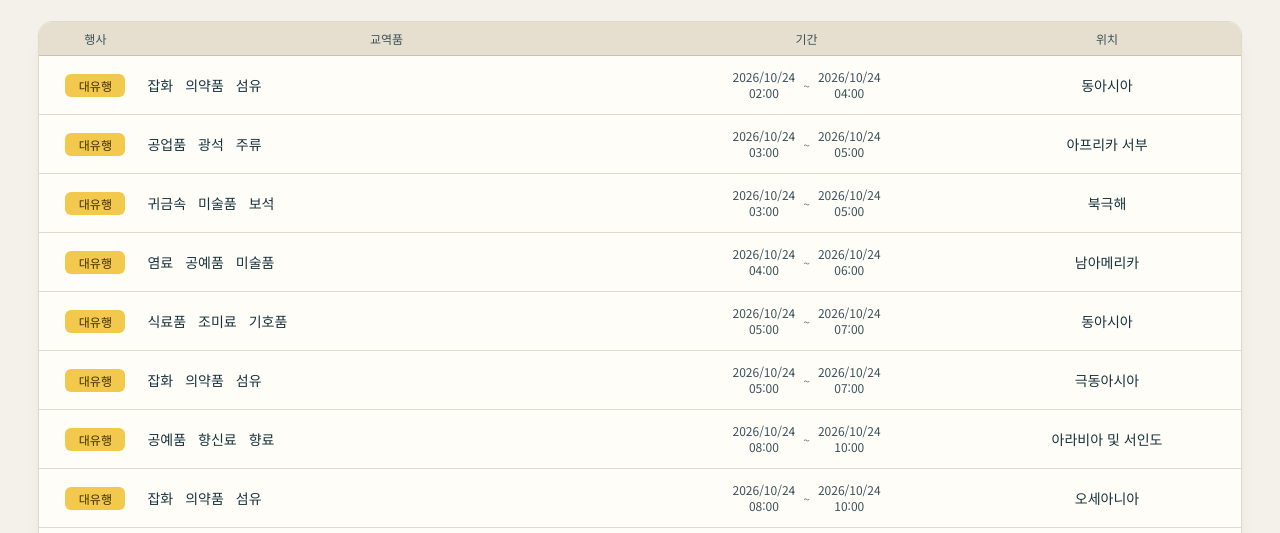
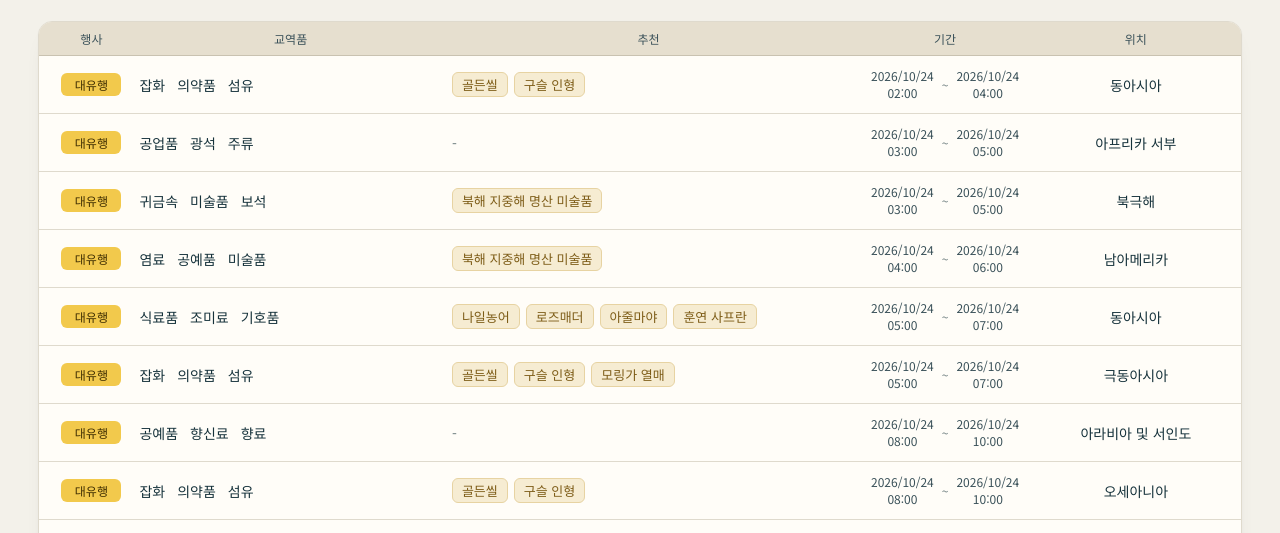
Before and after one commit to JiwonXD/uwoplanner, a website with bundled scripts: page web/schedule.html in a window 1280 px wide. Shown: the part 250-783 px from the top of the page. Built offline with nearby package versions, Linux system fonts and the light colour scheme.

Commit message:
Show recommended goods as a column in the schedule table
What to sell is the site's main value over the in-game window, so the
recommendation list is visible on every row instead of behind a click.
Also drop middle dots from recommended goods names and places.

```diff
--- a/web/schedule-data.js
+++ b/web/schedule-data.js
@@ -53,7 +53,7 @@ export const CATEGORIES = ['식료품', '조미료', '주류', '가축', '기호
 // their own entry. 부양: per category, most recommended first. `where` narrows where to buy or sell; `note`
 // carries the guide's caveat. These are suggestions, not prices; markets change.
 const g = (name, where, note) => ({name, ...(where ? {where} : {}), ...(note ? {note} : {})});
-const ART = g('북·지중해 명산 미술품'), CHAIDANRUK = g('차이단륵');
+const ART = g('북해 지중해 명산 미술품'), CHAIDANRUK = g('차이단륵');
 export const RECOMMEND = {
   pandemic: {
     전염병: {
@@ -109,16 +109,16 @@ export const RECOMMEND = {
       '*': [ART],
       오세아니아: [g('네베르스로이드'), ART], '오세아니아 동부': [g('네베르스로이드'), ART],
       극동아시아: [g('과라나', '조선 영지'), ART], 남아시아: [ART, CHAIDANRUK], 태평양: [ART, CHAIDANRUK],
-      동지중해: [g('목피화', '오스만 영지')], '서지중해 및 대서양': [g('목피화'), g('명·일본 명산 미술품', '이탈리아 반도')],
-      북해: [g('목피화', '상트페테르부르크'), g('명·일본 명산 미술품')], '아메리카 동부': [g('목피화', '카리브 중앙')],
+      동지중해: [g('목피화', '오스만 영지')], '서지중해 및 대서양': [g('목피화'), g('명 일본 명산 미술품', '이탈리아 반도')],
+      북해: [g('목피화', '상트페테르부르크'), g('명 일본 명산 미술품')], '아메리카 동부': [g('목피화', '카리브 중앙')],
       '동인도 및 인도차이나': [ART, g('별이 빛나는 지도', '동인도')],
     },
     호황: {
       '*': [ART],
       남아시아: [ART, CHAIDANRUK], 태평양: [ART, CHAIDANRUK], 오세아니아: [ART, CHAIDANRUK], 동아시아: [ART, CHAIDANRUK],
       동지중해: [g('목피화', '오스만 영지')], '아메리카 동부': [g('목피화', '카리브 중앙')],
-      북해: [g('목피화'), g('흑요석', '베르겐 동쪽 항구', '주조 생산'), g('카우리 수지'), g('명·일본 명산 미술품')],
-      '서지중해 및 대서양': [g('명·일본 명산 미술품', '이탈리아·이베리아 반도')],
+      북해: [g('목피화'), g('흑요석', '베르겐 동쪽 항구', '주조 생산'), g('카우리 수지'), g('명 일본 명산 미술품')],
+      '서지중해 및 대서양': [g('명 일본 명산 미술품', '이탈리아, 이베리아 반도')],
       '아라비아 및 서인도': [g('별이 빛나는 지도', '서인도'), ART],
     },
     개발: {
@@ -131,7 +131,7 @@ export const RECOMMEND = {
     사치: {
       북해: [g('육두구 상자', '', '선호 우대 항구 확인')], 남아시아: [g('육두구 상자', '자카르타')],
       오세아니아: [g('네베르스로이드'), CHAIDANRUK], '오세아니아 동부': [g('네베르스로이드')], 동지중해: [g('왐품')],
-      동아시아: [g('북·지중해 명산 미술품', '명나라 영지')], 남아메리카: [g('향신료 주머니', '', '규슈의 마을')],
+      동아시아: [g('북해 지중해 명산 미술품', '명나라 영지')], 남아메리카: [g('향신료 주머니', '', '규슈의 마을')],
       '아프리카 남부': [g('귀족의 장미 향수')],
     },
   },
@@ -139,7 +139,7 @@ export const RECOMMEND = {
     식료품: [g('사고'), g('카마스'), g('옥파', '아카풀코, 오론')],
     미술품: [g('목피화'), ART, CHAIDANRUK, g('스테인드글라스'), g('태피스트리'), g('별이 빛나는 지도', '인도 서해안'),
       g('팔레파이', '영국 항구'), g('패각 세공품')],
-    귀금속: [g('은괴'), g('상급 은')], 직물: [g('비쿠냐 직물', '지중해·흑해'), g('모카신', '동남아시아'), g('독수리 깃털')],
+    귀금속: [g('은괴'), g('상급 은')], 직물: [g('비쿠냐 직물', '지중해, 흑해'), g('모카신', '동남아시아'), g('독수리 깃털')],
     조미료: [g('훈연 사프란'), g('리하쿠루')], 향신료: [g('육두구 상자'), g('정제된 카스카릴라'), g('향신료 주머니')],
     잡화: [g('파이프')], 무기류: [g('야쿠트 칼')], 공업품: [g('운철', '', '주조 생산'), g('카우리')],
     보석: [g('흑요석', '', '주조 생산'), g('카우리 수지'), g('수정 세공')], 가축: [g('기니피그')],
--- a/web/schedule.js
+++ b/web/schedule.js
@@ -3,7 +3,6 @@ import {pandemicEvents, gameMonth, parseBoosts, recommendBoost, kstDate, kstCloc
 const $ = s => document.querySelector(s);
 const escape = s => String(s ?? '').replace(/[&<>"']/g, c => ({'&': '&amp;', '<': '&lt;', '>': '&gt;', '"': '&quot;', "'": '&#39;'}[c]));
 const BOOST_KEY = 'uwo-boosts';
-const opened = new Set(); // rows whose recommendations are expanded
 
 // ---- stored 부양 entries (per browser) ----
 function loadBoosts() {
@@ -21,32 +20,28 @@ function saveBoosts(list) {
 let boosts = loadBoosts();
 function notice(text) { $('#notice').textContent = text; $('#notice').hidden = !text; }
 
-// ---- event table, laid out like the in-game 교역 이벤트 일정 window ----
-const rowKey = e => `${e.kind}|${e.start}|${e.city || e.region}`;
+// ---- event table: the in-game 교역 이벤트 일정 columns plus what to sell ----
 const categoryCell = c => { const name = c.replace(/\(.*\)/, ''); return `<span class="cat"${name !== c ? ` title="${escape(c)}"` : ''}>${escape(name)}</span>`; };
+const goodCell = g => { const tip = [g.where, g.note].filter(Boolean).join(', '); return `<span class="good"${tip ? ` title="${escape(tip)}"` : ''}>${escape(g.name)}</span>`; };
 function stamp(ms) { const [y, mo, d] = kstDate(ms).split('-'); return `<span class="stamp"><span>${y}/${mo}/${d}</span><span>${kstClock(ms)}</span></span>`; }
 function renderToday(now) {
   const items = [...pandemicEvents(now - 2 * HOUR, now + DAY), ...boosts.filter(b => b.end > now && b.start < now + DAY)]
     .filter(e => e.end > now)
     .sort((a, b) => a.start - b.start || (a.kind === 'boost' ? -1 : 1));
   const rows = items.map(e => {
-    const key = rowKey(e), open = opened.has(key), live = e.start <= now;
+    const live = e.start <= now;
     const kindCell = e.kind === 'boost' ? '<span class="pill pill-boost">부양</span>'
       : `<span class="pill pill-pandemic" title="${escape(e.event)}">대유행</span>`;
     const goodsCell = e.kind === 'boost' ? categoryCell(e.category) : e.categories.map(categoryCell).join('');
     const where = e.kind === 'boost' ? `<b>${escape(e.city)}</b>${e.tariff != null ? `<small>관세 : ${e.tariff}%</small>` : ''}` : `<b>${escape(e.region)}</b>`;
-    const detail = open ? `<div class="et-detail">${e.goods.length ? e.goods.map(g => `<span class="good" title="${escape([g.where, g.note].filter(Boolean).join(', '))}">${escape(g.name)}</span>`).join('') : '<span class="none">추천 없음</span>'}</div>` : '';
-    return `<div class="et-item${live ? ' live' : ''}"><button class="et-row" role="row" data-row="${escape(key)}" aria-expanded="${open}">`
-      + `<span role="cell" class="et-kind">${kindCell}</span><span role="cell" class="et-goods">${goodsCell}</span>`
-      + `<span role="cell" class="et-period">${stamp(e.start)}<span class="tilde">~</span>${stamp(e.end)}</span><span role="cell" class="et-where">${where}</span></button>${detail}</div>`;
+    const recommend = e.goods.length ? e.goods.map(goodCell).join('') : '<span class="none">-</span>';
+    return `<div class="et-row${live ? ' live' : ''}" role="row"><span role="cell" class="et-kind">${kindCell}</span><span role="cell" class="et-goods">${goodsCell}</span>`
+      + `<span role="cell" class="et-rec">${recommend}</span>`
+      + `<span role="cell" class="et-period">${stamp(e.start)}<span class="tilde">~</span>${stamp(e.end)}</span><span role="cell" class="et-where">${where}</span></div>`;
   }).join('');
-  $('#today').innerHTML = '<div class="et-head" role="row"><span role="columnheader">행사</span><span role="columnheader">교역품</span><span role="columnheader">기간</span><span role="columnheader">위치</span></div>'
+  $('#today').innerHTML = '<div class="et-head" role="row"><span role="columnheader">행사</span><span role="columnheader">교역품</span><span role="columnheader">추천</span><span role="columnheader">기간</span><span role="columnheader">위치</span></div>'
     + (rows || '<p class="empty-roster">예정된 일정이 없어요.</p>');
 }
-$('#today').onclick = e => {
-  const row = e.target.closest('[data-row]'); if (!row) return;
-  const key = row.dataset.row; opened.has(key) ? opened.delete(key) : opened.add(key); renderToday(Date.now());
-};
 
 // ---- 부양 input ----
 function renderBoosts(now) {
--- a/web/style.css
+++ b/web/style.css
@@ -397,12 +397,11 @@ body.busy #collection input,body.busy #collection .collection-bulk button,body.b
 /* ---- 교역 일정: in-game 교역 이벤트 일정 layout ---- */
 .schedule-panel{padding:0;overflow:hidden}
 .event-table{background:#f3efe5}
-.et-head,.et-row{display:grid;grid-template-columns:84px minmax(0,1.4fr) minmax(200px,1fr) minmax(100px,.7fr);align-items:center;gap:10px;padding:8px 14px}
+.et-head,.et-row{display:grid;grid-template-columns:76px minmax(0,1fr) minmax(0,1.3fr) 180px minmax(90px,.6fr);align-items:center;gap:10px;padding:8px 14px}
 .et-head{background:#e6dfcf;font-size:12px;font-weight:700;color:var(--ink-2);text-align:center;border-bottom:1px solid var(--line-strong)}
-.et-item{border-bottom:1px solid var(--line);background:var(--surface)}
-.et-item.live{background:var(--teal-soft);box-shadow:inset 3px 0 0 var(--teal)}
-.et-row{width:100%;min-height:58px;border:0;border-radius:0;background:transparent;text-align:inherit;font:inherit;color:inherit;cursor:pointer}
-.et-row:hover{background:#00000006}
+.et-row{min-height:58px;border-bottom:1px solid var(--line);background:var(--surface)}
+.et-row:last-child{border-bottom:0}
+.et-row.live{background:var(--teal-soft);box-shadow:inset 3px 0 0 var(--teal)}
 .et-kind,.et-period,.et-where{display:flex;align-items:center;justify-content:center}
 .et-where{flex-direction:column}
 .et-where b{font-size:14px}.et-where small{font-size:11px;color:var(--muted)}
@@ -413,9 +412,10 @@ body.busy #collection input,body.busy #collection .collection-bulk button,body.b
 .et-period{gap:8px;font-size:12px;color:var(--ink-2);font-variant-numeric:tabular-nums}
 .stamp{display:flex;flex-direction:column;align-items:center;line-height:1.35}
 .tilde{color:var(--muted)}
-.et-detail{display:flex;flex-wrap:wrap;gap:6px;padding:0 14px 10px 108px}
-.et-detail .good{font-size:12px;font-weight:600;padding:3px 9px;border-radius:999px;background:var(--surface);border:1px solid var(--line-strong);cursor:default}
-.et-detail .none{font-size:12px;color:var(--muted)}
+.et-rec{display:flex;flex-wrap:wrap;gap:4px 6px}
+.et-rec .good{font-size:13px;font-weight:600;padding:2px 9px;border-radius:6px;background:var(--brass-soft);border:1px solid #e7d3a2;color:var(--brass-ink)}
+.et-rec .good[title]{cursor:help}
+.et-rec .none{color:var(--muted)}
 .boost-input{border-top:1px solid var(--line-strong);padding:10px 14px}
 .boost-input summary{cursor:pointer;font-weight:700;font-size:13px;color:var(--teal-ink);width:max-content}
 .boost-input textarea{margin-top:8px}
@@ -428,8 +428,7 @@ textarea:focus{outline:none;border-color:var(--teal);box-shadow:var(--ring)}
 .pill-pandemic{background:#f2c94c;color:#3d2c00}
 @media(max-width:640px){
   .et-head{display:none}
-  .et-row{grid-template-columns:68px minmax(0,1fr);grid-template-areas:"kind goods" "kind period" "kind where";row-gap:4px}
-  .et-kind{grid-area:kind}.et-goods{grid-area:goods}.et-period{grid-area:period;justify-content:flex-start}
+  .et-row{grid-template-columns:68px minmax(0,1fr);grid-template-areas:"kind goods" "kind rec" "kind period" "kind where";row-gap:4px}
+  .et-kind{grid-area:kind}.et-goods{grid-area:goods}.et-rec{grid-area:rec}.et-period{grid-area:period;justify-content:flex-start}
   .et-where{grid-area:where;flex-direction:row;justify-content:flex-start;gap:8px}
-  .et-detail{padding-left:92px}
 }
```
